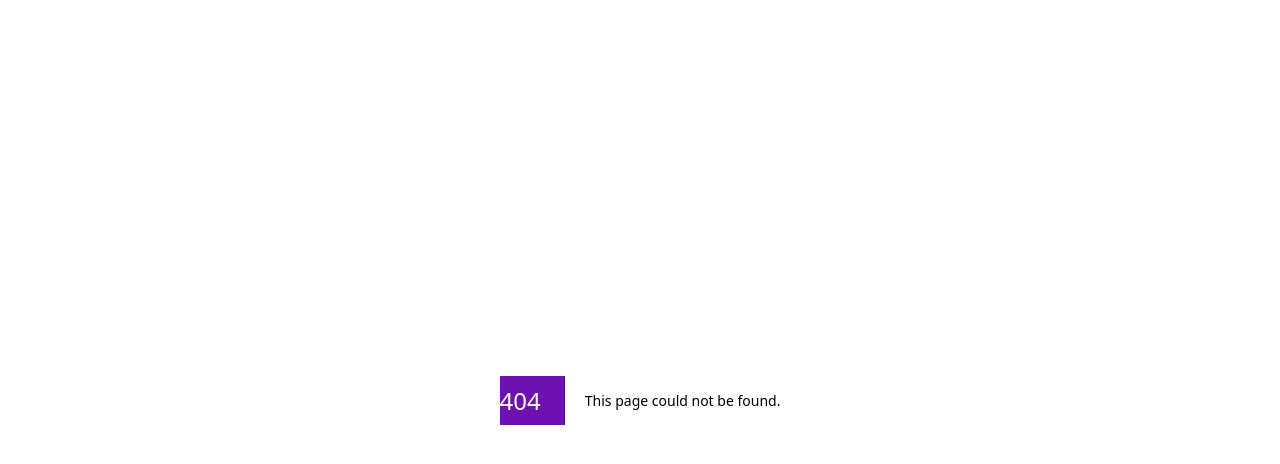
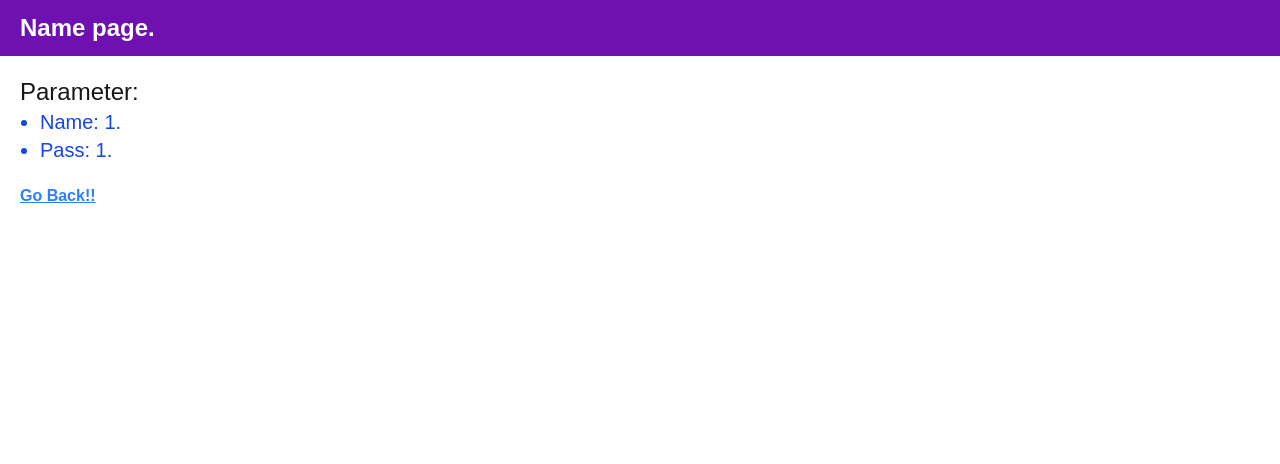
Before and after one commit to Soyeong4250/nextjs_study, a Next.js app in the folder sample_page_router/: page /name/1/1 in a window 1280 px wide. Before the commit this address had no page. Shown: the top 464 px of the page. Built offline with nearby package versions, Linux system fonts and the light colour scheme.

Commit message:
페이지 라우터 여러 개의 파라미터 전달하기

```diff
--- /dev/null
+++ b/sample_page_router/src/pages/name/[name]/[pass].tsx
@@ -0,0 +1,19 @@
+import { Inter } from "next/font/google";
+import Link from "next/link";
+import { useRouter } from "next/router";
+
+const inter = Inter({subsets: ['latin']});
+
+export default function Name() {
+    const router = useRouter();
+    return (
+        <main>
+            <h1>Name page.</h1>
+            <ol>Parameter:
+                <li>Name: {router.query.name}.</li>
+                <li>Pass: {router.query.pass}.</li>
+            </ol>
+            <div><Link href="/">Go Back!!</Link></div>
+        </main>
+    )
+}
--- a/sample_page_router/src/styles/globals.css
+++ b/sample_page_router/src/styles/globals.css
@@ -36,3 +36,11 @@ p {
 a {
   @apply m-5 font-bold text-blue-500 underline;
 }
+
+/* 리스트 스타일 클래스 */
+ul, ol {
+  @apply text-2xl m-5  list-disc;
+}
+li {
+  @apply text-xl mx-5 text-blue-700;
+}
```
